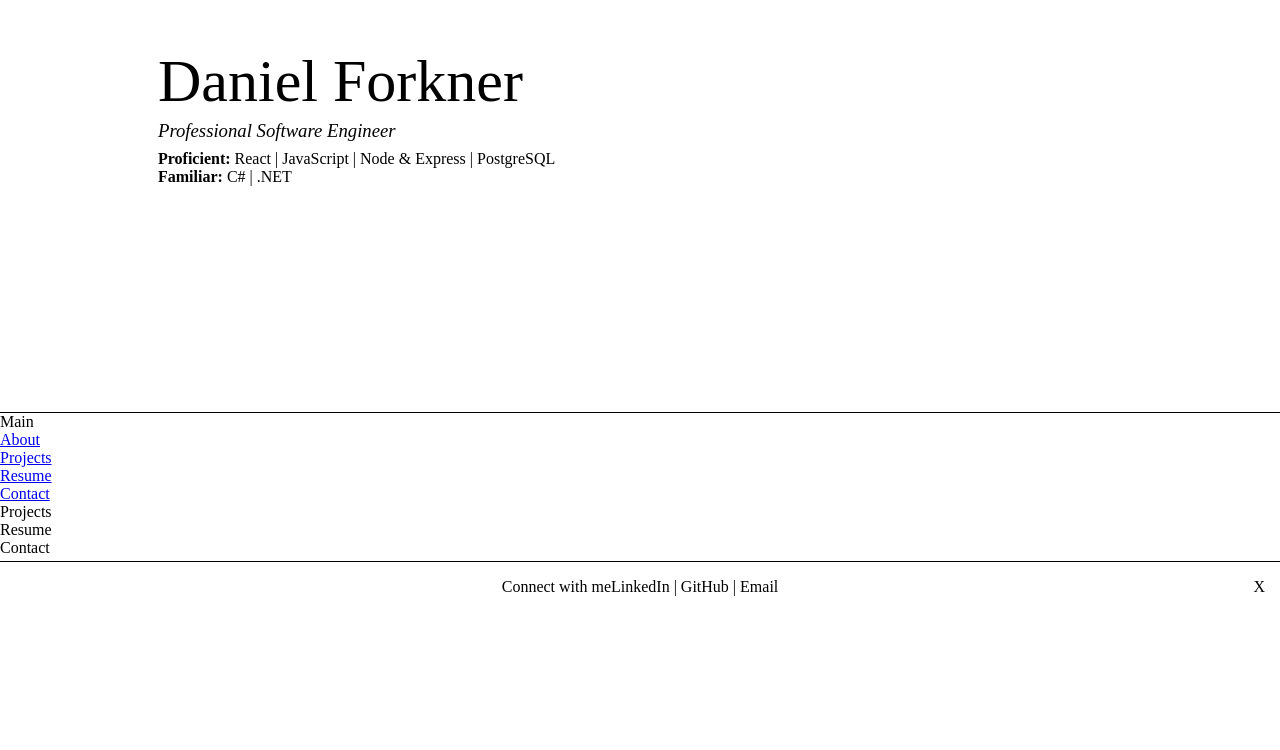
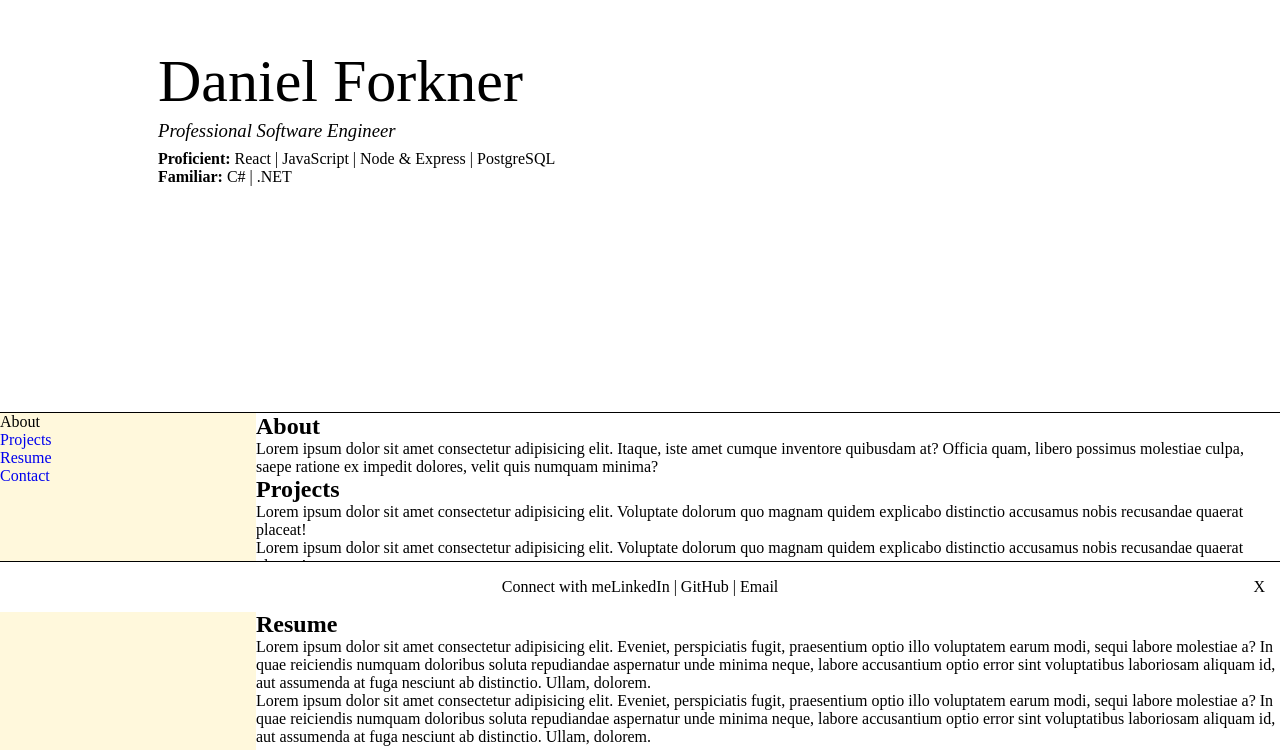
Before and after one commit to danielforkner/Personal-Site, a React app: page / in a window 1280 px wide. Shown: the part 188-938 px from the top of the page. Before the commit the page ends 800 px from the top, so only its background shows below. Built offline with nearby package versions, Linux system fonts and the light colour scheme.

Commit message:
aside main float

```diff
--- /dev/null
+++ b/src/components/Main/About.js
@@ -0,0 +1,17 @@
+import React from 'react';
+
+const About = () => {
+  return (
+    <article id="about">
+      <h2>About</h2>
+      <p>
+        Lorem ipsum dolor sit amet consectetur adipisicing elit. Itaque, iste
+        amet cumque inventore quibusdam at? Officia quam, libero possimus
+        molestiae culpa, saepe ratione ex impedit dolores, velit quis numquam
+        minima?
+      </p>
+    </article>
+  );
+};
+
+export default About;
--- a/src/components/Main/Aside.js
+++ b/src/components/Main/Aside.js
@@ -1,9 +1,18 @@
 import React from 'react';
 
 const Aside = () => {
+  const handleToggle = () => {
+    const asideToggle = document.querySelector('.aside-toggle');
+    const aside = document.querySelector('aside');
+    const body = document.querySelector('body');
+    asideToggle.classList.toggle('active');
+    aside.classList.toggle('active');
+    body.classList.toggle('aside-open');
+  };
+
   return (
     <>
-      <div className="aside-toggle">
+      <div onClick={handleToggle} className="aside-toggle">
         <span class="line line1"></span>
         <span class="line line2"></span>
         <span class="line line3"></span>
--- a/src/components/Main/Contact.js
+++ b/src/components/Main/Contact.js
@@ -1,7 +1,17 @@
 import React from 'react';
 
 const Contact = () => {
-  return <div>Contact</div>;
+  return (
+    <article id="contact">
+      <h2>Contact Me</h2>
+      <p>
+        Lorem ipsum dolor sit amet, consectetur adipisicing elit. Asperiores rem
+        distinctio atque hic enim? Minima quasi temporibus laborum corporis,
+        beatae dolores voluptatem autem sunt quaerat tempora iusto, molestiae
+        fugit labore?
+      </p>
+    </article>
+  );
 };
 
 export default Contact;
--- a/src/components/Main/Main.js
+++ b/src/components/Main/Main.js
@@ -3,15 +3,18 @@ import Contact from './Contact';
 import Projects from './Projects';
 import Resume from './Resume';
 import Aside from './Aside';
+import About from './About';
 
 const Main = () => {
   return (
     <main>
-      Main
       <Aside />
-      <Projects />
-      <Resume />
-      <Contact />
+      <div className="content">
+        <About />
+        <Projects />
+        <Resume />
+        <Contact />
+      </div>
     </main>
   );
 };
--- a/src/components/Main/Projects.js
+++ b/src/components/Main/Projects.js
@@ -1,7 +1,26 @@
 import React from 'react';
 
 const Projects = () => {
-  return <div>Projects</div>;
+  return (
+    <article id="projects">
+      <h2>Projects</h2>
+      <p>
+        Lorem ipsum dolor sit amet consectetur adipisicing elit. Voluptate
+        dolorum quo magnam quidem explicabo distinctio accusamus nobis
+        recusandae quaerat placeat!
+      </p>
+      <p>
+        Lorem ipsum dolor sit amet consectetur adipisicing elit. Voluptate
+        dolorum quo magnam quidem explicabo distinctio accusamus nobis
+        recusandae quaerat placeat!
+      </p>
+      <p>
+        Lorem ipsum dolor sit amet consectetur adipisicing elit. Voluptate
+        dolorum quo magnam quidem explicabo distinctio accusamus nobis
+        recusandae quaerat placeat!
+      </p>
+    </article>
+  );
 };
 
 export default Projects;
--- a/src/components/Main/Resume.js
+++ b/src/components/Main/Resume.js
@@ -1,7 +1,27 @@
 import React from 'react';
 
 const Resume = () => {
-  return <div>Resume</div>;
+  return (
+    <article id="resume">
+      <h2>Resume</h2>
+      <p>
+        Lorem ipsum dolor sit amet consectetur adipisicing elit. Eveniet,
+        perspiciatis fugit, praesentium optio illo voluptatem earum modi, sequi
+        labore molestiae a? In quae reiciendis numquam doloribus soluta
+        repudiandae aspernatur unde minima neque, labore accusantium optio error
+        sint voluptatibus laboriosam aliquam id, aut assumenda at fuga nesciunt
+        ab distinctio. Ullam, dolorem.
+      </p>
+      <p>
+        Lorem ipsum dolor sit amet consectetur adipisicing elit. Eveniet,
+        perspiciatis fugit, praesentium optio illo voluptatem earum modi, sequi
+        labore molestiae a? In quae reiciendis numquam doloribus soluta
+        repudiandae aspernatur unde minima neque, labore accusantium optio error
+        sint voluptatibus laboriosam aliquam id, aut assumenda at fuga nesciunt
+        ab distinctio. Ullam, dolorem.
+      </p>
+    </article>
+  );
 };
 
 export default Resume;
--- a/src/index.css
+++ b/src/index.css
@@ -5,7 +5,9 @@
 
 body {
   width: 100%;
-  height: 100%;
+}
+body .aside-open {
+  overflow: hidden;
 }
 
 header {
@@ -90,18 +92,53 @@ header .skill {
 
 main {
   position: relative;
+  background-color: cornsilk;
+  height: 100vh;
 }
-main .aside-toggle {
+main .content {
+  width: 80%;
+  float: right;
+  background-color: white;
+}
+
+aside {
+  width: 20%;
+  float: left;
+}
+aside.active {
+  position: absolute;
+  display: block;
+  top: 0;
+  left: 0;
+  width: 100%;
+  height: 100%;
+  background-color: #e3e3f9;
+  z-index: 10;
+}
+
+.aside-toggle {
   display: none;
+  z-index: 12;
 }
-main .aside-toggle .line {
+.aside-toggle .line {
   display: block;
   width: 100%;
   height: 2px;
   background-color: #000;
+  transition: 0.2s ease-in-out;
 }
+.aside-toggle.active span:nth-child(1) {
+  transform: rotate(45deg) translate(5px, 5px);
+}
+.aside-toggle.active span:nth-child(2) {
+  opacity: 0;
+}
+.aside-toggle.active span:nth-child(3) {
+  transform: rotate(-45deg) translate(7px, -6px);
+}
+
 @media screen and (max-width: 991px) {
-  main .aside-toggle {
+  .aside-toggle {
     display: flex;
     flex-direction: column;
     justify-content: space-between;
@@ -112,7 +149,7 @@ main .aside-toggle .line {
     height: 20px;
     cursor: pointer;
   }
-  main aside {
+  aside {
     display: none;
     width: 100%;
     height: 100%;
@@ -124,16 +161,24 @@ main .aside-toggle .line {
     z-index: 10;
   }
 }
+nav a {
+  text-decoration: none;
+}
+nav a.active {
+  color: rgb(0, 0, 0);
+}
 
 .footer {
-  position: absolute;
+  position: fixed;
   bottom: 0;
-  width: 100vw;
+  width: 100%;
   border-top: 1px solid black;
+  background-color: #fff;
   display: flex;
   justify-content: center;
   align-items: center;
   padding: 1rem 0;
+  z-index: 12;
 }
 
 .footer-center {
--- /dev/null
+++ b/src/sass/_aside.scss
@@ -0,0 +1,60 @@
+aside {
+  width: 20%;
+  float: left;
+  &.active {
+    position: absolute;
+    display: block;
+    top: 0;
+    left: 0;
+    width: 100%;
+    height: 100%;
+    background-color: #e3e3f9;
+    z-index: 10;
+  }
+}
+.aside-toggle {
+  display: none;
+  z-index: 12;
+  .line {
+    display: block;
+    width: 100%;
+    height: 2px;
+    background-color: #000;
+    transition: 0.2s ease-in-out;
+  }
+  &.active span:nth-child(1) {
+    transform: rotate(45deg) translate(5px, 5px);
+  }
+
+  &.active span:nth-child(2) {
+    opacity: 0;
+  }
+
+  &.active span:nth-child(3) {
+    transform: rotate(-45deg) translate(7px, -6px);
+  }
+}
+@include allMobile {
+  .aside-toggle {
+    display: flex;
+    flex-direction: column;
+    justify-content: space-between;
+    position: absolute;
+    top: 15px;
+    right: 15px;
+    width: 25px;
+    height: 20px;
+    cursor: pointer;
+  }
+  aside {
+    display: none;
+    width: 100%;
+    height: 100%;
+    position: fixed;
+    top: 0;
+    left: 0;
+    overflow: auto;
+    background-color: #f7f7f9;
+    z-index: 10;
+  }
+}
--- a/src/sass/_footer.scss
+++ b/src/sass/_footer.scss
@@ -1,12 +1,14 @@
 .footer {
-  position: absolute;
+  position: fixed;
   bottom: 0;
-  width: 100vw;
+  width: 100%;
   border-top: 1px solid black;
+  background-color: #fff;
   display: flex;
   justify-content: center;
   align-items: center;
   padding: 1rem 0;
+  z-index: 12;
 }
 .footer-center {
   text-align: center;
--- a/src/sass/_main.scss
+++ b/src/sass/_main.scss
@@ -1,36 +1,10 @@
 main {
   position: relative;
-  .aside-toggle {
-    display: none;
-    .line {
-      display: block;
-      width: 100%;
-      height: 2px;
-      background-color: #000;
-    }
-  }
-  @include allMobile {
-    .aside-toggle {
-      display: flex;
-      flex-direction: column;
-      justify-content: space-between;
-      position: absolute;
-      top: 15px;
-      right: 15px;
-      width: 25px;
-      height: 20px;
-      cursor: pointer;
-    }
-    aside {
-      display: none;
-      width: 100%;
-      height: 100%;
-      position: fixed;
-      top: 0;
-      left: 0;
-      overflow: auto;
-      background-color: #f7f7f9;
-      z-index: 10;
-    }
+  background-color: cornsilk;
+  height: 100vh;
+  .content {
+    width: 80%;
+    float: right;
+    background-color: white;
   }
 }
--- /dev/null
+++ b/src/sass/_nav.scss
@@ -0,0 +1,8 @@
+nav {
+  a {
+    text-decoration: none;
+  }
+  a.active {
+    color: rgb(0, 0, 0);
+  }
+}
--- a/src/sass/style.scss
+++ b/src/sass/style.scss
@@ -18,10 +18,14 @@ $mobileS: 320px;
 
 body {
   width: 100%;
-  height: 100%;
+  .aside-open {
+    overflow: hidden;
+  }
 }
 
 // import
 @import 'header';
 @import 'main';
+@import 'aside';
+@import 'nav';
 @import 'footer';
```
